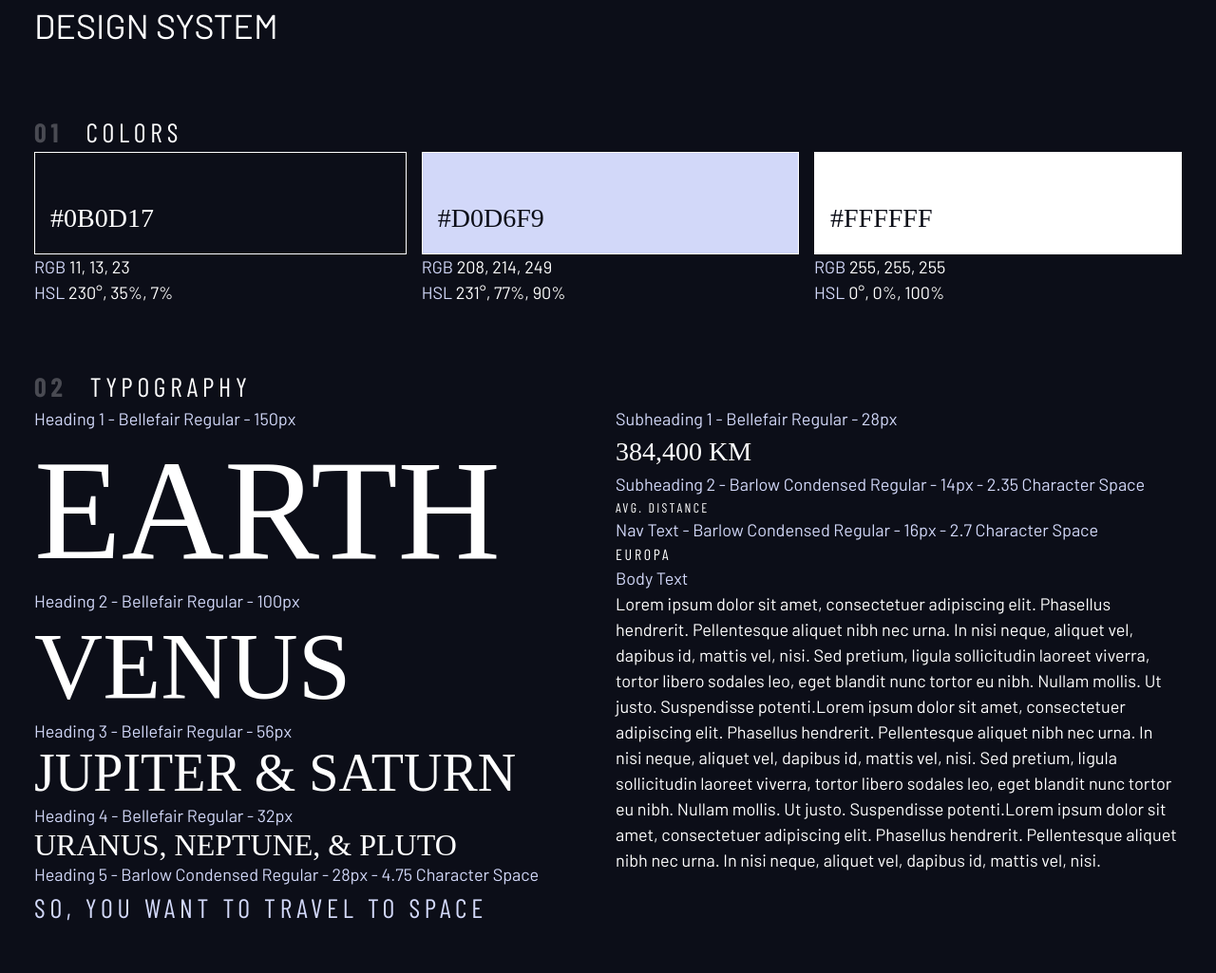
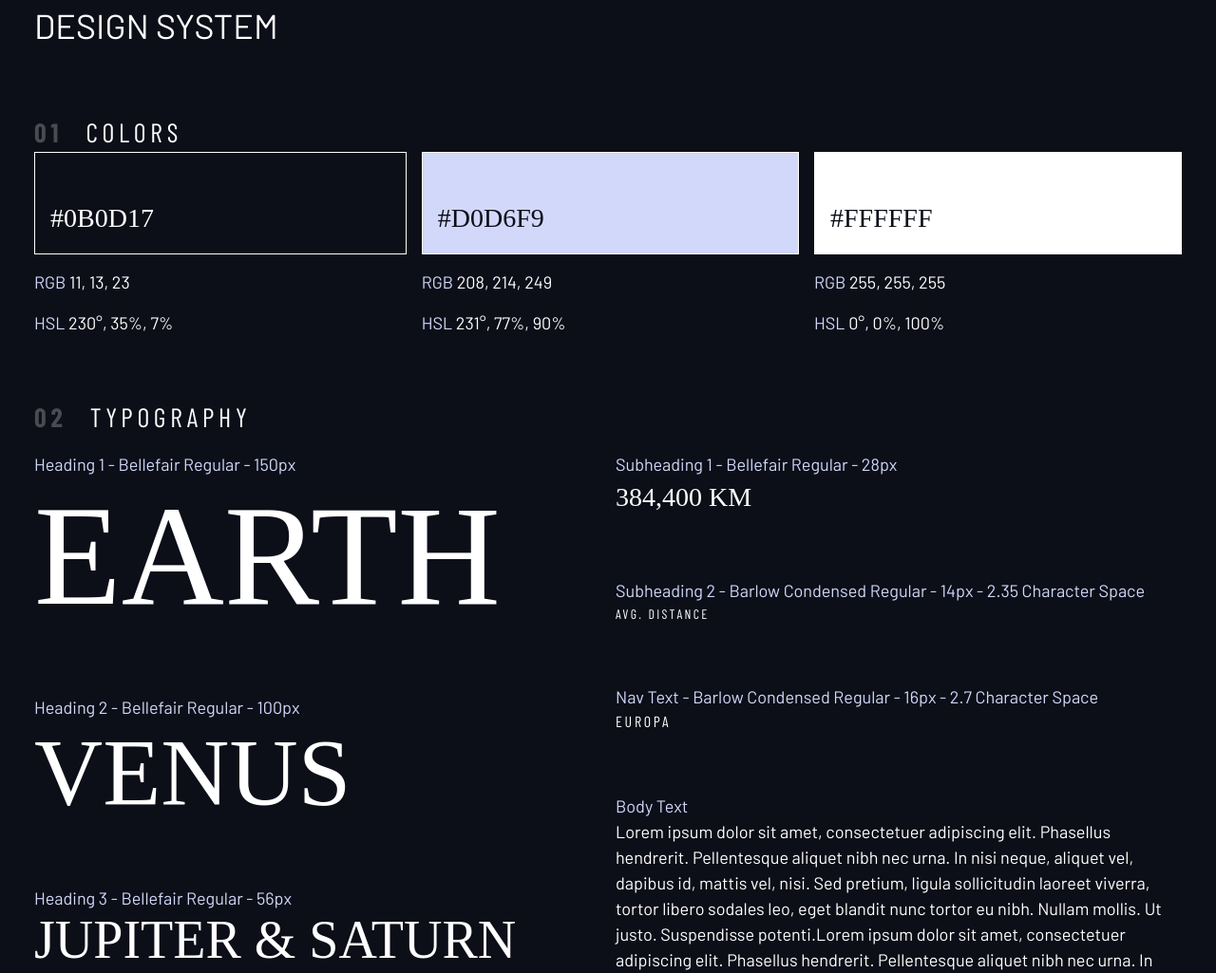
Before and after one commit to mldrenth/space_travel_design_system, a website built with webpack: page design-sytem.html in a window 1280 px wide. Shown: the top 1025 px of the page at 95% size. Built offline with nearby package versions, Linux system fonts and the light colour scheme; a web font is replaced by a local one.

Commit message:
Add spacing

```diff
--- a/design-sytem.html
+++ b/design-sytem.html
@@ -16,23 +16,23 @@
     </head>
     <body>
 
-        <div class="container">
+        <div class="container flow">
             <h1 class="uppercase">Design system</h1>
 
             <section id="colors" style="margin: 4rem 0">
                 <h2 class="numbered-title"><span>01</span> colors</h2>
                 <div class="flex">
-                    <div style="flex-grow: 1;">
+                    <div class="flow" style="flex-grow: 1;">
                         <div class="bg-dark text-white ff-serif fs-500" style="padding: 3rem 1rem 1rem; border: 1px solid white">#0B0D17</div>
                         <p><span class="text-accent">RGB</span> 11, 13, 23</p>
                         <p><span class="text-accent">HSL</span> 230°, 35%, 7%</p>
                     </div>
-                    <div style="flex-grow: 1;">
+                    <div class="flow" style="flex-grow: 1;">
                         <div class="bg-accent text-dark ff-serif fs-500" style="padding: 3rem 1rem 1rem; border: 1px solid white">#D0D6F9</div>
                         <p><span class="text-accent">RGB</span> 208, 214, 249</p>
                         <p><span class="text-accent">HSL</span> 231°, 77%, 90%</p>
                     </div>
-                    <div style="flex-grow: 1;">
+                    <div class="flow" style="flex-grow: 1;">
                         <div class="bg-white text-dark ff-serif fs-500" style="padding: 3rem 1rem 1rem; border: 1px solid white;">#FFFFFF</div>
                         <p><span class="text-accent">RGB</span> 255, 255, 255</p>
                         <p><span class="text-accent">HSL</span> 0°, 0%, 100%</p>
@@ -40,10 +40,10 @@
                 </div>
             </section>
 
-            <section id="typography"  style="margin: 4rem 0">
+            <section class="flow" id="typography"  style="margin: 4rem 0">
                 <h2 class="numbered-title"><span>02 </span>Typography</h2>
                 <div class="flex">
-                    <div style="flex-basis: 100%">
+                    <div class="flow" style="flex-basis: 100%; --flow-space: 4rem">
                         <div>
                             <p class="text-accent">Heading 1 - Bellefair Regular - 150px</p>
                             <p class="fs-900 ff-serif uppercase">Earth</p>
@@ -67,7 +67,7 @@
 
                     </div>
 
-                    <div  style="flex-basis: 100%">
+                    <div class="flow" style="flex-basis: 100%; --flow-space: 4rem">
                         <div>
                             <p class="text-accent">Subheading 1 - Bellefair Regular - 28px</p>
                             <p class="fs-500 ff-serif uppercase">384,400 km</p>
--- a/index.css
+++ b/index.css
@@ -115,6 +115,10 @@ select {
     gap: var(--gap, 1rem);
 }
 
+.flow > *:where(:not(:first-child)) {
+    margin-top: var(--flow-space, 1rem);
+}
+
 .container {
     padding-inline: 2em;
     margin-inline: auto;
```
